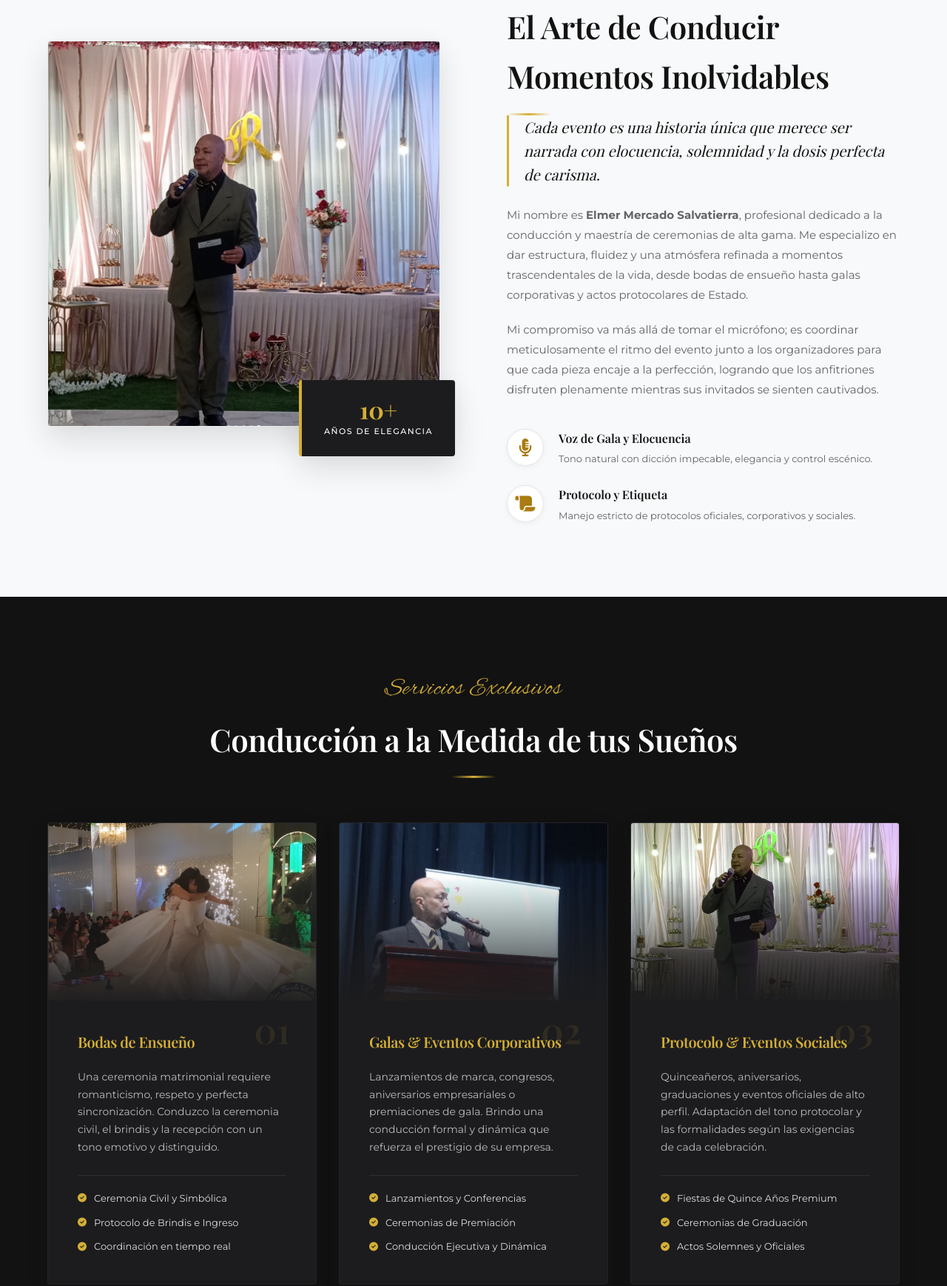
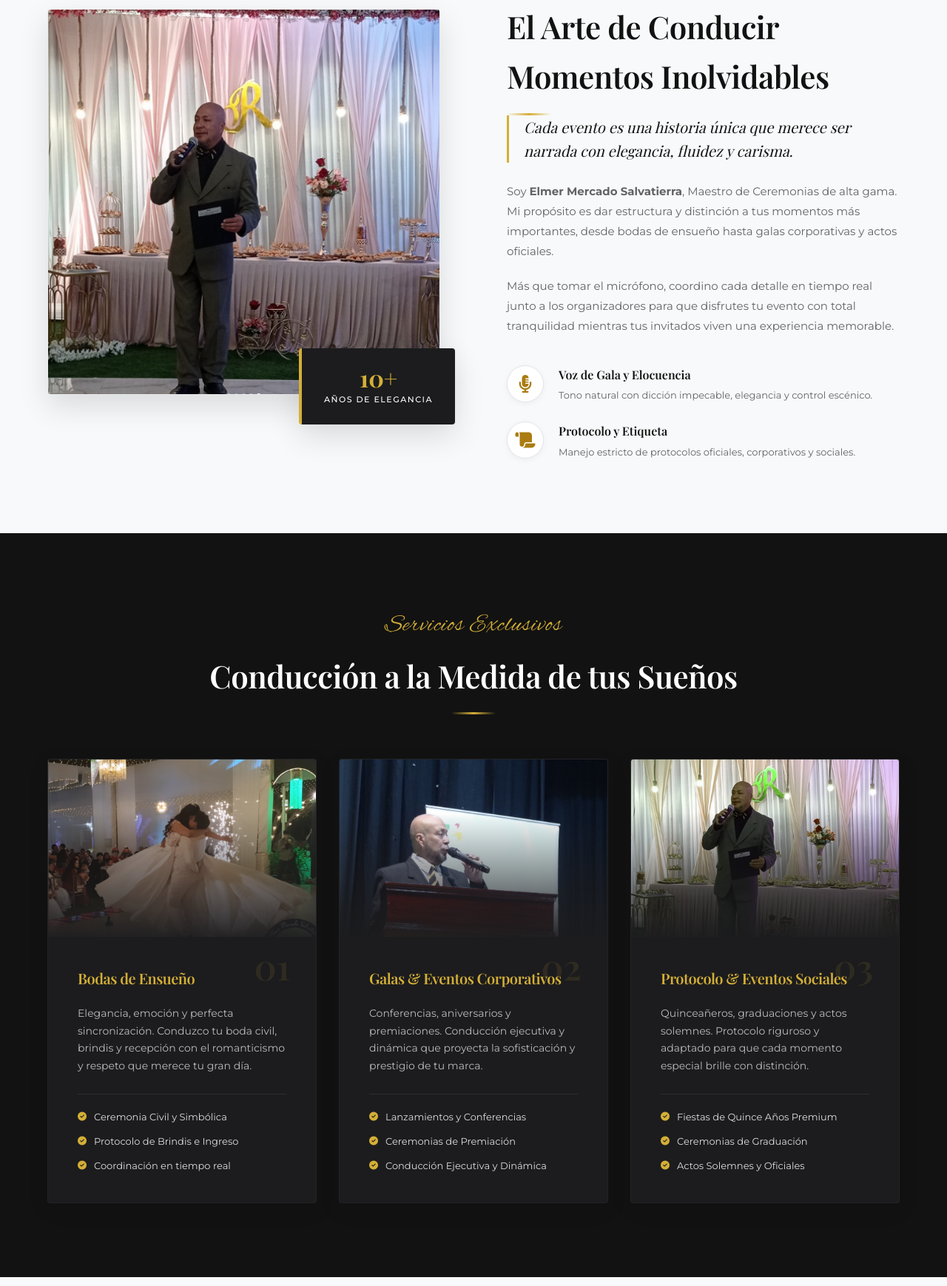
Before and after one commit to elmermercado456/emsnaestro-de-ceremonia-, a website: page public/index.html in a window 1280 px wide. Shown: the part 956-2695 px from the top of the page at 74% size. Drawn offline with nearby package versions, Linux system fonts and the light colour scheme; a web font is replaced by a local one.

Commit message:
Actualizacion de textos descriptivos en index.html

```diff
--- a/public/index.html
+++ b/public/index.html
@@ -100,13 +100,13 @@
             <div class="section-divider"></div>
 
             <p class="about-paragraph text-highlight">
-              Cada evento es una historia única que merece ser narrada con elocuencia, solemnidad y la dosis perfecta de carisma.
+              Cada evento es una historia única que merece ser narrada con elegancia, fluidez y carisma.
             </p>
             <p class="about-paragraph">
-              Mi nombre es <strong>Elmer Mercado Salvatierra</strong>, profesional dedicado a la conducción y maestría de ceremonias de alta gama. Me especializo en dar estructura, fluidez y una atmósfera refinada a momentos trascendentales de la vida, desde bodas de ensueño hasta galas corporativas y actos protocolares de Estado.
+              Soy <strong>Elmer Mercado Salvatierra</strong>, Maestro de Ceremonias de alta gama. Mi propósito es dar estructura y distinción a tus momentos más importantes, desde bodas de ensueño hasta galas corporativas y actos oficiales.
             </p>
             <p class="about-paragraph">
-              Mi compromiso va más allá de tomar el micrófono; es coordinar meticulosamente el ritmo del evento junto a los organizadores para que cada pieza encaje a la perfección, logrando que los anfitriones disfruten plenamente mientras sus invitados se sienten cautivados.
+              Más que tomar el micrófono, coordino cada detalle en tiempo real junto a los organizadores para que disfrutes tu evento con total tranquilidad mientras tus invitados viven una experiencia memorable.
             </p>
 
             <div class="about-features">
@@ -150,7 +150,7 @@
               <span class="service-number">01</span>
               <h3 class="service-card-title">Bodas de Ensueño</h3>
               <p class="service-card-text">
-                Una ceremonia matrimonial requiere romanticismo, respeto y perfecta sincronización. Conduzco la ceremonia civil, el brindis y la recepción con un tono emotivo y distinguido.
+                Elegancia, emoción y perfecta sincronización. Conduzco tu boda civil, brindis y recepción con el romanticismo y respeto que merece tu gran día.
               </p>
               <ul class="service-list">
                 <li><i class="fa-solid fa-circle-check"></i> Ceremonia Civil y Simbólica</li>
@@ -170,7 +170,7 @@
               <span class="service-number">02</span>
               <h3 class="service-card-title">Galas & Eventos Corporativos</h3>
               <p class="service-card-text">
-                Lanzamientos de marca, congresos, aniversarios empresariales o premiaciones de gala. Brindo una conducción formal y dinámica que refuerza el prestigio de su empresa.
+                Conferencias, aniversarios y premiaciones. Conducción ejecutiva y dinámica que proyecta la sofisticación y prestigio de tu marca.
               </p>
               <ul class="service-list">
                 <li><i class="fa-solid fa-circle-check"></i> Lanzamientos y Conferencias</li>
@@ -190,7 +190,7 @@
               <span class="service-number">03</span>
               <h3 class="service-card-title">Protocolo & Eventos Sociales</h3>
               <p class="service-card-text">
-                Quinceañeros, aniversarios, graduaciones y eventos oficiales de alto perfil. Adaptación del tono protocolar y las formalidades según las exigencias de cada celebración.
+                Quinceañeros, graduaciones y actos solemnes. Protocolo riguroso y adaptado para que cada momento especial brille con distinción.
               </p>
               <ul class="service-list">
                 <li><i class="fa-solid fa-circle-check"></i> Fiestas de Quince Años Premium</li>
@@ -332,7 +332,7 @@
             <div class="section-divider"></div>
 
             <p class="contact-description">
-              Las fechas para temporadas de eventos suelen reservarse con bastante anticipación. Ponte en contacto hoy mismo para verificar disponibilidad, agendar una reunión y empezar a trazar la pauta de tu ceremonia.
+              ¿Listo para hacer de tu evento algo memorable? Las fechas se reservan con anticipación. Contáctame hoy mismo y comencemos a planificar.
             </p>
 
             <div class="contact-details-list">
```
